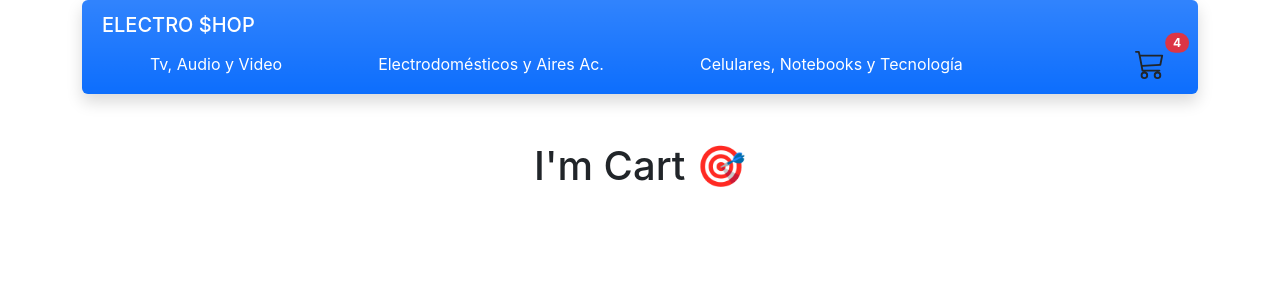
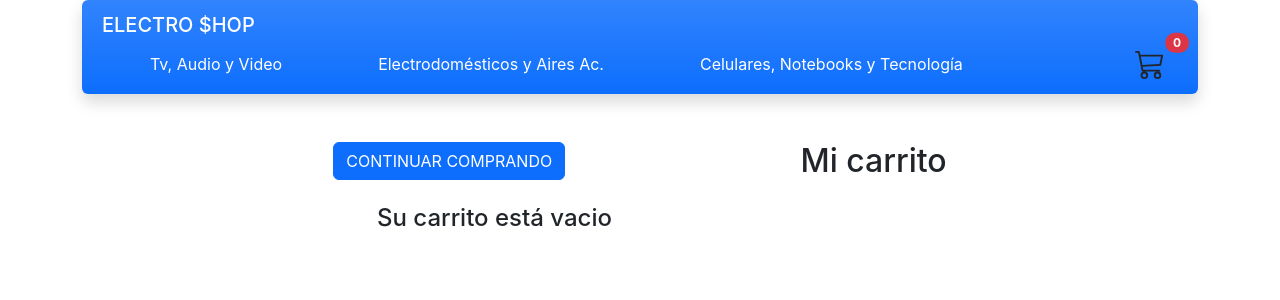
Before and after one commit to GonzaloFabianGomez/ReactJS-Coder, a React (Create React App) app: page /cart in a window 1280 px wide. Shown: the top 300 px of the page. Built offline with nearby package versions, Linux system fonts and the light colour scheme; the HTML template or start-up script is replaced by a standard one.

Commit message:
Agrego context al carrito

```diff
--- a/src/App.js
+++ b/src/App.js
@@ -1,4 +1,5 @@
 import './App.css'
+import CartContextProvider from './components/CartContext';
 import NavBar from "./components/NavBar";
 import ItemDetailContainer from './components/ItemDetailContainer';
 import ItemListContainer from './components/ItemListContainer';
@@ -7,7 +8,7 @@ import { BrowserRouter, Routes, Route } from "react-router-dom";
 
 const App = () => {
   return (
-
+    <CartContextProvider>
       <BrowserRouter>
         <NavBar />
           <Routes>
@@ -18,6 +19,7 @@ const App = () => {
           </Routes>
 
       </BrowserRouter>
+    </CartContextProvider>
 
   )
 }
--- a/src/components/Cart.js
+++ b/src/components/Cart.js
@@ -1,7 +1,63 @@
+import { Link } from 'react-router-dom';
+import { useContext } from "react";
+import { CartContext } from "./CartContext";
+
+
+
 const Cart = () => {
+
+    const { cartList, clear, removeItem, calcTotalPorItem, calcSubTotal, calcTotal} = useContext(CartContext)
+
     return (
         <>
-            <h1>I'm Cart 🎯</h1>
+                <div className="d-flex justify-content-evenly m-3">
+                    <Link to='/'><button type="button" className="btn btn-primary">CONTINUAR COMPRANDO</button></Link>
+                    {
+                        cartList.length > 0
+                        ? <button type="button" className="btn btn-danger" onClick={clear}>BORRAR TODO</button>
+                        : <h2>Mi carrito</h2>
+                    }
+                </div>
+
+                <div className="d-flex justify-content-between gap-3">
+                    <div className="w-75">
+                        {
+                            cartList.length > 0
+                            ?cartList.map(item =>
+
+                                <div className="card mb-3 border border-end-0 border border-start-0" key={item.idItem}>
+                                    <div className="row g-0">
+                                        <div className="col-md-4 w-25">
+                                            <img src={item.imageItem} className="img-fluid rounded-start" alt="..."/>
+                                        </div>
+                                        <div className="col-md-8 d-flex align-items-center">
+                                            <div className="card-body">
+                                                <h5 className="card-title">{item.titleItem}</h5>
+                                                <p className="card-text">Cantidad: {item.quantityItem} | $ {item.priceItem} c/u</p>
+                                                <h6 className="card-text">$ {calcTotalPorItem(item.idItem)}</h6>
+                                                <button type="button" className="btn btn-outline-danger" onClick={() => removeItem(item.idItem)}>Borrar Unidad</button>
+                                            </div>
+                                        </div>
+                                    </div>
+                                </div>)
+
+                            :<h4>Su carrito está vacio</h4>
+                        }
+                    </div>
+                    <div className="w-25">
+                        {
+                            cartList.length > 0 &&
+                            <div className="card border border-4 border-dark">
+                                <h5 className="card-header">Resumen del pedido</h5>
+                                <div className="card-body">
+                                    <p className="card-text d-flex justify-content-between">Subtotal <span>{`$${calcSubTotal()}`} </span></p>
+                                    <h5 className="card-title d-flex justify-content-between">TOTAL <span>{`$${calcTotal()}`} </span></h5>
+                                    <button type='button' className="btn btn-dark">Chequear ahora</button>
+                                </div>
+                            </div>
+                        }
+                    </div>
+                </div>
         </>
     );
 }
--- /dev/null
+++ b/src/components/CartContext.js
@@ -0,0 +1,63 @@
+import { createContext, useState } from "react";
+
+export const CartContext = createContext();
+
+const CartContextProvider = ( props ) => {
+    const [cartList, setCartList] = useState([]);
+
+    const addToCart = (item, quantity) => {
+        let found = cartList.find(product => product.idItem === item.id);
+        if ( found === undefined) {
+            setCartList([
+                ...cartList,
+                {
+                    idItem: item.id,
+                    imageItem: item.pictureUrl,
+                    titleItem: item.title,
+                    priceItem: item.price,
+                    stockItem: item.stock,
+                    quantityItem: quantity
+                }
+            ])
+
+        }  else {
+            found.quantityItem += quantity;
+        }
+    }
+
+    const clear = () => {
+        setCartList([])
+    }
+
+    const removeItem = (id) => {
+        let result = cartList.filter(item => item.idItem !== id)
+        setCartList(result)
+    }
+
+    const calcTotalPorItem = (idItem) => {
+        let index = cartList.map(item => item.idItem).indexOf(idItem);
+        return cartList[index].priceItem * cartList[index].quantityItem;
+    }
+
+    const calcSubTotal = () => {
+        let totalPorItem = cartList.map(item => calcTotalPorItem(item.idItem));
+        return totalPorItem.reduce((previousValue, currentValue) => previousValue + currentValue);
+    }
+
+    const calcTotal = () => {
+        return calcSubTotal();
+    }
+
+    const calcItemsQuantity = () => {
+        let quantitys = cartList.map(item => item.quantityItem);
+        return quantitys.reduce(((previousValue, currentValue) => previousValue + currentValue), 0);
+    }
+
+    return (
+        <CartContext.Provider value={{cartList, addToCart, clear, removeItem, calcTotalPorItem, calcSubTotal, calcTotal, calcItemsQuantity}}>
+            { props.children }
+        </CartContext.Provider>
+    );
+}
+
+export default CartContextProvider;
--- a/src/components/CartWidget.js
+++ b/src/components/CartWidget.js
@@ -1,11 +1,17 @@
+import { useContext} from 'react';
+import { CartContext } from './CartContext';
+
 const Cart = () => {
+
+    const { calcItemsQuantity } = useContext(CartContext);
+
     return (
         <button type="button" className="btn position-relative">
             <svg xmlns="http://www.w3.org/2000/svg" width="30" height="30" fill="currentColor" className="bi bi-cart3" viewBox="0 0 16 16">
                 <path d="M0 1.5A.5.5 0 0 1 .5 1H2a.5.5 0 0 1 .485.379L2.89 3H14.5a.5.5 0 0 1 .49.598l-1 5a.5.5 0 0 1-.465.401l-9.397.472L4.415 11H13a.5.5 0 0 1 0 1H4a.5.5 0 0 1-.491-.408L2.01 3.607 1.61 2H.5a.5.5 0 0 1-.5-.5zM3.102 4l.84 4.479 9.144-.459L13.89 4H3.102zM5 12a2 2 0 1 0 0 4 2 2 0 0 0 0-4zm7 0a2 2 0 1 0 0 4 2 2 0 0 0 0-4zm-7 1a1 1 0 1 1 0 2 1 1 0 0 1 0-2zm7 0a1 1 0 1 1 0 2 1 1 0 0 1 0-2z"/>
             </svg>
             <span className="position-absolute top-0 start-100 translate-middle badge rounded-pill bg-danger">
-                4
+            {calcItemsQuantity()}
                 <span className="visually-hidden">unread messages</span>
             </span>
         </button>
--- a/src/components/ItemDetail.js
+++ b/src/components/ItemDetail.js
@@ -1,20 +1,25 @@
 import ItemCount from './ItemCount';
 import { Link } from 'react-router-dom';
 import { useState } from 'react';
+import { useContext } from "react";
+import { CartContext } from "./CartContext";
 
 const ItemDetail = ({ item }) => {
 
     const [itemCount, setItemCount] = useState(0);
 
-    const onAdd = (message) => {
-        alert("Cantidad agregada " + message + " unidades.");
-        setItemCount(message);
+    const { addToCart } = useContext(CartContext)
+
+    const onAdd = (quantity) => {
+        alert("Cantidad agregada " + quantity + " unidades.");
+        setItemCount(quantity);
+        addToCart(item, quantity)
     }
 
     return (
         <>
         {
-            item.pictureUrl
+            item && item.pictureUrl
             ?
             <div className='container-fluid'>
                 <div className="card flex-row border-0">
@@ -45,7 +50,7 @@ const ItemDetail = ({ item }) => {
                         {
                         itemCount === 0
                         ? <ItemCount stock={item.stock} initial={itemCount} onAdd={onAdd}/>
-                        : <Link to='/cart'><button type="button" className="btn btn-outline-primary">CheckOut</button></Link>
+                        : <Link to='/cart'><button type="button" className="btn btn-outline-primary">Ver carrito</button></Link>
                         }
 
                     </div>
--- a/src/components/NavBar.js
+++ b/src/components/NavBar.js
@@ -25,7 +25,7 @@ const NavBar = () => {
 
                 </ul>
 
-                <Cart />
+                <Link to='/cart'><Cart /></Link>
 
             </div>
 
```
